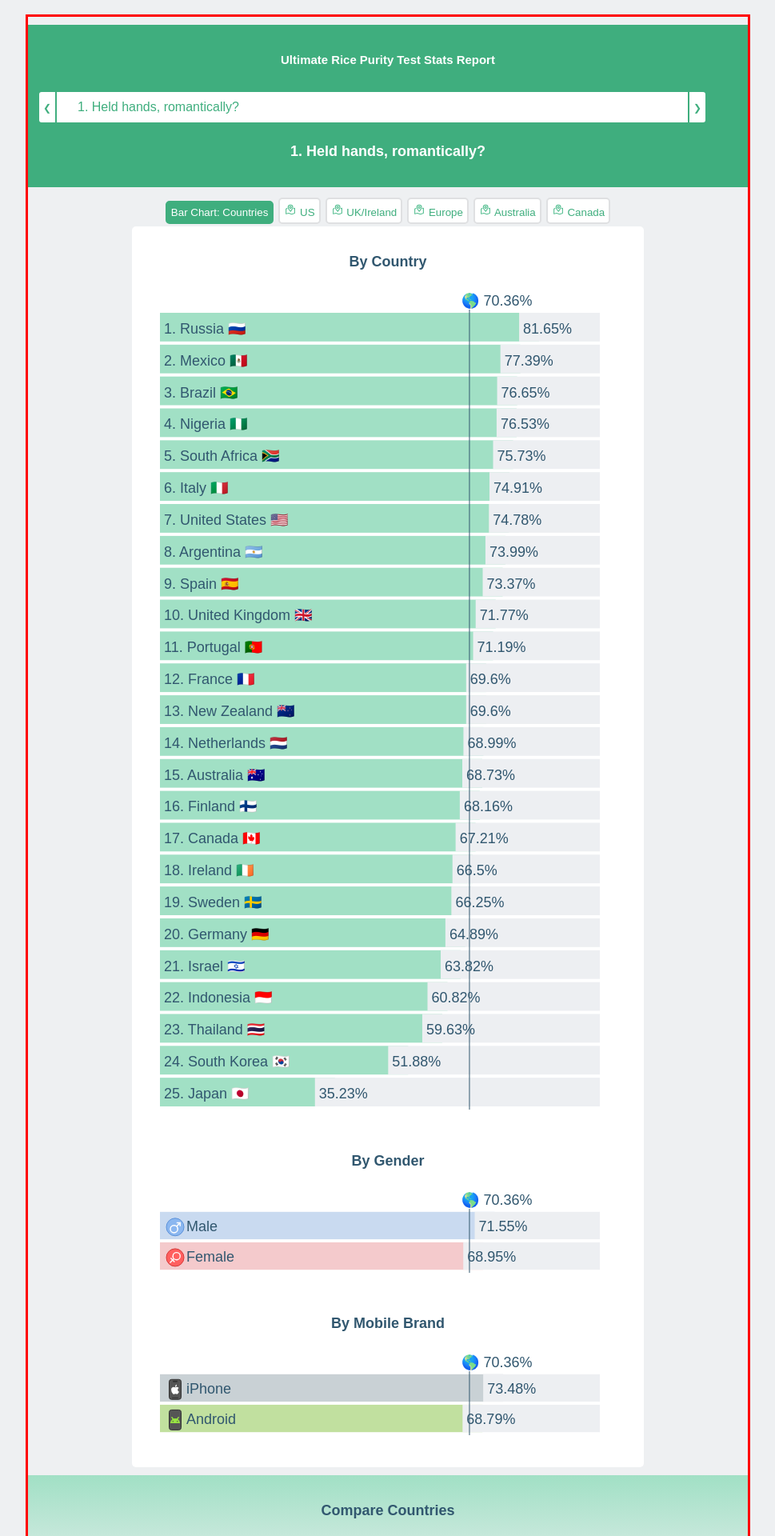
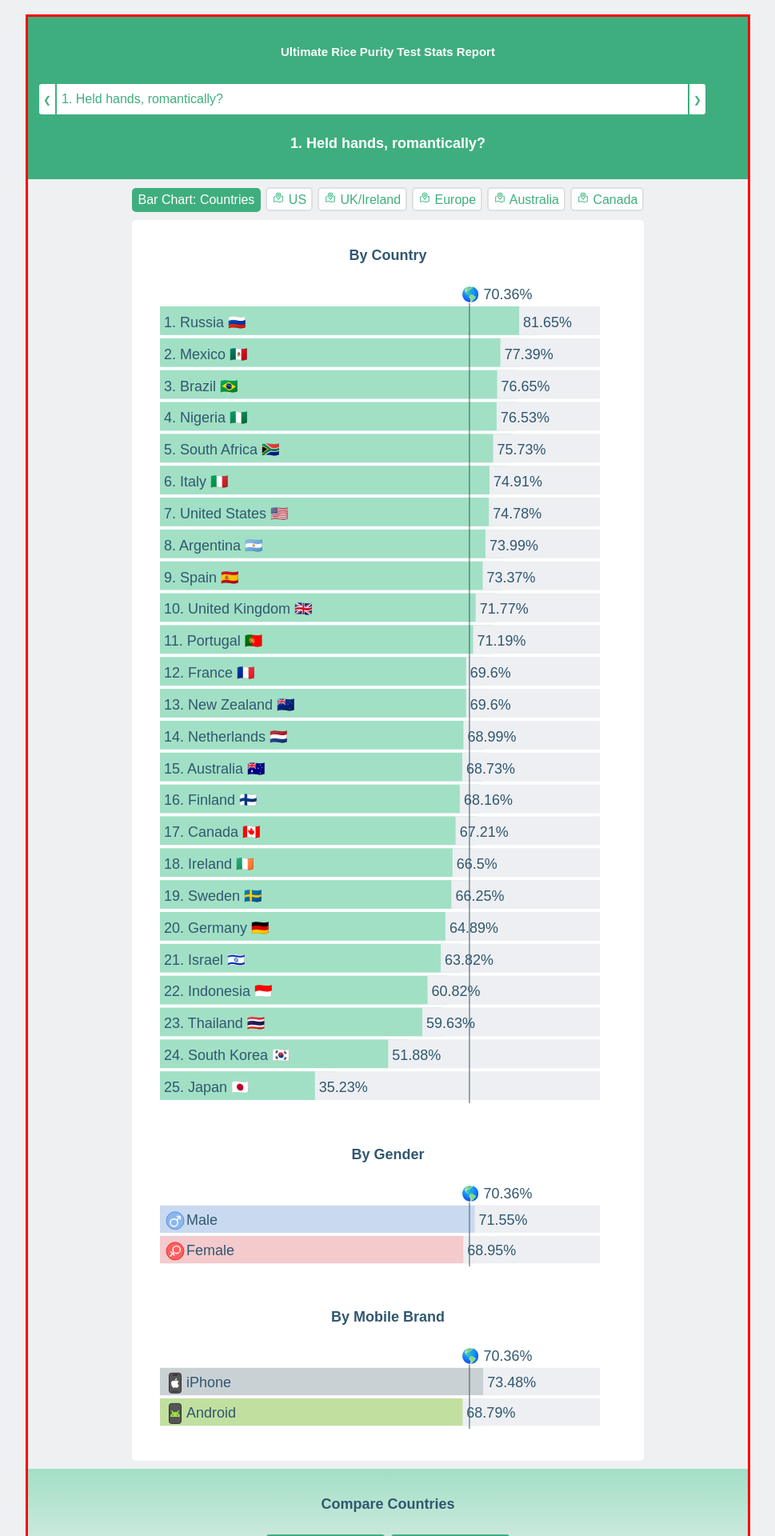
Before and after one commit to yangdanny97/yangdanny97.github.io, a Jekyll site: the page misc/rice/index.html, which Jekyll copies as it is, in a window 1280 px wide. Shown: the top 1920 px of the page at 80% size, without its empty margins (155-1124 px from the left). Built offline with Jekyll 4.4.1, drawn with Linux system fonts in a browser that asks for light colours.

Commit message:
update demo

```diff
--- a/misc/rice/index.html
+++ b/misc/rice/index.html
@@ -1,5 +1,6 @@
 <!doctype html>
 <html>
+
 <head>
     <meta charset="UTF-8">
     <meta content="width=device-width, initial-scale=1" name="viewport" />
@@ -64,10 +65,8 @@
             box-sizing: border-box;
             display: inline-block;
             border-radius: 5px;
-    }
-
-    .d3-rice-vis-select-fld {
-        padding: 10px 90px 10px 50px;
+            padding: 10px 30px 10px 30px;
+            cursor: pointer;
         }
 
         .d3-rice-vis-tooltip {
@@ -101,11 +100,11 @@
 
         .d3-rice-vis-centered {
             text-align: center;
+            margin-top: 10px;
+            margin-bottom: 10px;
         }
 
         .d3-rice-vis-dark {
-        margin-top: 10px;
-        margin-bottom: 10px;
             padding: 10px;
             background-color: #3fae7e;
             color: white;
@@ -129,10 +128,13 @@
             border: 2px solid #dfe0e2;
             background-color: white;
             color: #3fae7e;
-        margin: 3px;
+            margin-left: 3px;
+            margin-right: 3px;
             border-radius: 5px;
-        padding: 5px;
             fill: #4CBB8B;
+            cursor: pointer;
+            font-size: 16px;
+            height: 30px;
         }
 
         #d3-rice-vis select {
@@ -142,6 +144,7 @@
             margin: 3px;
             border-radius: 5px;
             padding: 5px;
+            cursor: pointer;
         }
 
         #d3-rice-vis button:hover {
@@ -157,19 +160,20 @@
 
         main {
             width: 90%;
-      max-width:900px;
-      border:3px solid red;
+            max-width: 900px;
+            border: 3px solid red;
         }
 
         @media only screen and (max-width: 480px) {
             main {
-        border:3px solid blue;
-        width:90%;
-        min-width:320px;
+                border: 3px solid blue;
+                width: 90%;
+                min-width: 320px;
             }
         }
     </style>
 </head>
+
 <body>
     <main style="margin:1em auto;">
         <div id="d3-rice-vis">
```
Also changed, not shown: misc/rice/vis-bundle.js. Lines whose indentation alone changed are shown as unchanged.
